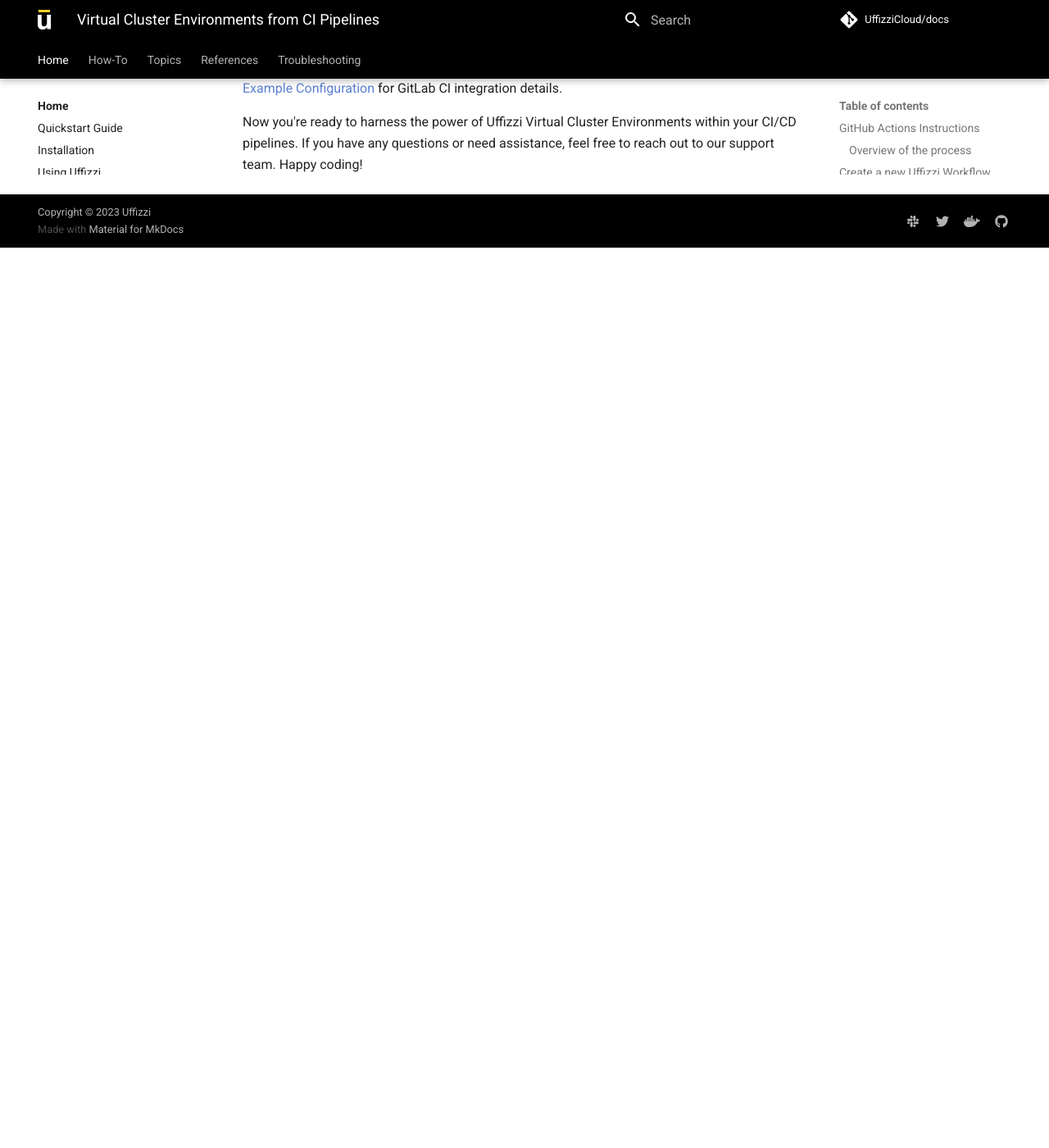
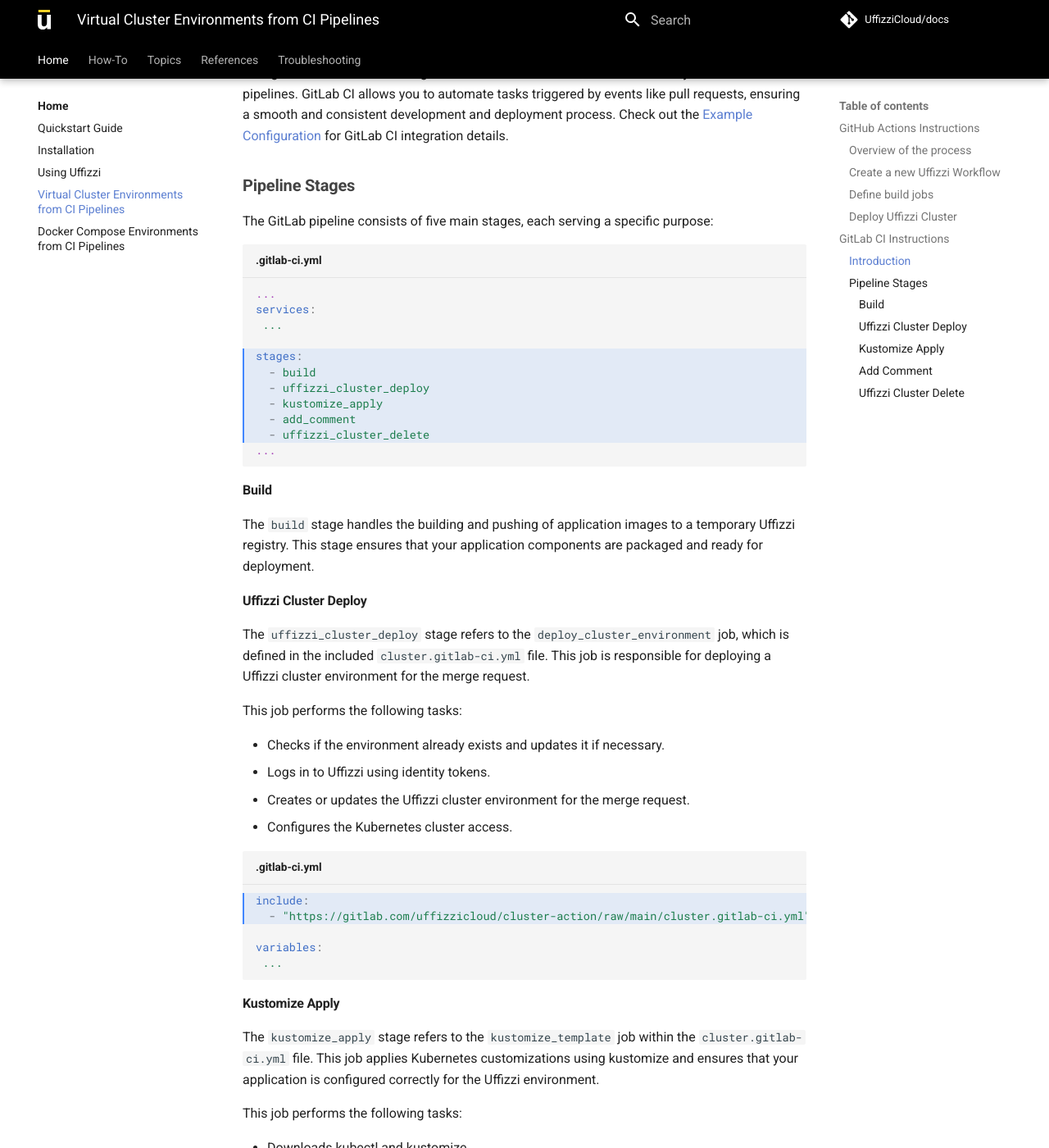
Before and after one commit to UffizziCloud/docs, an MkDocs documentation site: the page built from docs/virtual-cluster-environment.md, in a window 1280 px wide and 1400 px high, scrolled down 2588 px. Shown: the whole window at 82% size. Built offline with MkDocs 1.6.1 and Material for MkDocs 9.7.7, drawn with Linux system fonts in a browser that asks for light colours; comment, search, counter and statistics services are not loaded; before the commit the page ends 2890 px from its top, so only the background shows below that; some of the changed text lies outside the part shown.

Commit message:
Added gitlab related docs

````diff
--- a/docs/virtual-cluster-environment.md
+++ b/docs/virtual-cluster-environment.md
@@ -25,7 +25,7 @@
 
 For a more detailed example and additional configurations, refer to the [complete example](https://github.com/UffizziCloud/quickstart-k8s/blob/main/.github/workflows/uffizzi.yml) in the UffizziCloud repository.
 
-## Create a new Uffizzi Workflow
+### Create a new Uffizzi Workflow
 
 In this section, we'll create a new GitHub workflow within the application repository -- Add a name, then define when it runs -- also provide the following permissions:
    ```
@@ -41,7 +41,7 @@
      id-token: write
    ```
 
-## Define build jobs
+### Define build jobs
 
 For each of the application components define the various configurations required to build the application. For example, Replace build-foo and build-bar with your actual build job names and configurations:
    ```
@@ -52,7 +52,7 @@
        ...
    ```
 
-## Deploy Uffizzi Cluster
+### Deploy Uffizzi Cluster
 
 Create a cluster job within the workflow that utilizes the Uffizzi cluster-action. This job will deploy your application to the uCluster. Adjust the parameters as needed:
    ```
@@ -93,6 +93,69 @@
 
 ## GitLab CI Instructions
 
-If you're using GitLab CI, you can also integrate Uffizzi virtual cluster environments. Check out the [Example Configuration](https://gitlab.com/uffizzicloud/quickstart-k8s/-/blob/main/.gitlab-ci.yml) for GitLab CI integration details.
+### Introduction
+
+This guide outlines how to integrate Uffizzi virtual cluster environments into your GitLab CI/CD pipelines. GitLab CI allows you to automate tasks triggered by events like pull requests, ensuring a smooth and consistent development and deployment process. Check out the [Example Configuration](https://gitlab.com/uffizzicloud/quickstart-k8s/-/blob/main/.gitlab-ci.yml) for GitLab CI integration details.
+
+### Pipeline Stages
+
+The GitLab pipeline consists of five main stages, each serving a specific purpose:
+```yaml hl_lines="5-10" title=".gitlab-ci.yml"
+...
+services:
+ ...
+
+stages:
+  - build
+  - uffizzi_cluster_deploy
+  - kustomize_apply
+  - add_comment
+  - uffizzi_cluster_delete
+...
+```
+
+#### **Build**
+The `build` stage handles the building and pushing of application images to a temporary Uffizzi registry. This stage ensures that your application components are packaged and ready for deployment.
+
+#### **Uffizzi Cluster Deploy**
+The `uffizzi_cluster_deploy` stage refers to the `deploy_cluster_environment` job, which is defined in the included `cluster.gitlab-ci.yml` file. This job is responsible for deploying a Uffizzi cluster environment for the merge request.
+
+This job performs the following tasks:
+
+- Checks if the environment already exists and updates it if necessary.
+- Logs in to Uffizzi using identity tokens.
+- Creates or updates the Uffizzi cluster environment for the merge request.
+- Configures the Kubernetes cluster access.
+
+```yaml hl_lines="1-2" title=".gitlab-ci.yml"
+include:
+  - "https://gitlab.com/uffizzicloud/cluster-action/raw/main/cluster.gitlab-ci.yml"
+
+variables:
+ ...
+```
+
+#### **Kustomize Apply**
+The `kustomize_apply` stage refers to the `kustomize_template` job within the `cluster.gitlab-ci.yml` file. This job applies Kubernetes customizations using kustomize and ensures that your application is configured correctly for the Uffizzi environment.
+
+This job performs the following tasks:
+
+- Downloads kubectl and kustomize.
+- Repeats some of the steps from the uffizzi_cluster_deploy stage for authentication.
+- Applies K8s manifests using kustomize.
+
+```yaml title="cluster.gitlab-ci.yml"
+.kustomize_template: &kustomize_template
+  stage: kustomize_apply
+  rules:
+    - if: $CI_MERGE_REQUEST_ID
+      ...
+```
+
+#### **Add Comment**
+The `add_comment` stage adds important Uffizzi cluster command details as comments to the merge request. This helps developers access and manage the Uffizzi cluster environment effectively.
+
+#### **Uffizzi Cluster Delete**
+The `uffizzi_cluster_delete` stage deletes the Uffizzi cluster once the merge request is closed. This ensures that resources are cleaned up when they are no longer needed.
 
 Now you're ready to harness the power of Uffizzi Virtual Cluster Environments within your CI/CD pipelines. If you have any questions or need assistance, feel free to reach out to our support team. Happy coding!
````
